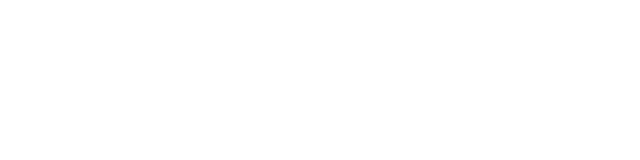
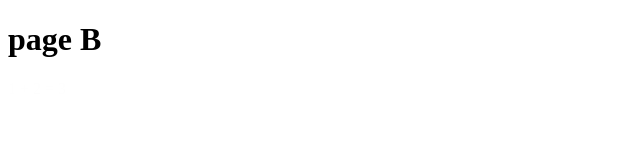
Before and after one commit to miyohide/learn_about_webpack, a website built with webpack: page dist/pageB.html in a window 1280 px wide. Shown: the whole page, without its empty margins (0-640 px from the left). Built offline with nearby package versions, Linux system fonts and the light colour scheme.

Commit message:
update contents

```diff
--- a/dist/pageB.html
+++ b/dist/pageB.html
@@ -3,9 +3,10 @@
 <head>
     <meta charset="UTF-8">
     <meta name="viewport" content="width=device-width, initial-scale=1.0">
-    <title>webpack sample</title>
+    <title>page B</title>
 </head>
 <body>
+    <h1>page B</h1>
     <div id="app"></div>
     <script src="pageB.js"></script>
 </body>
```
